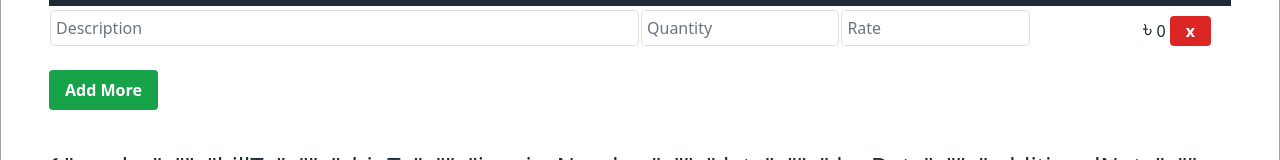
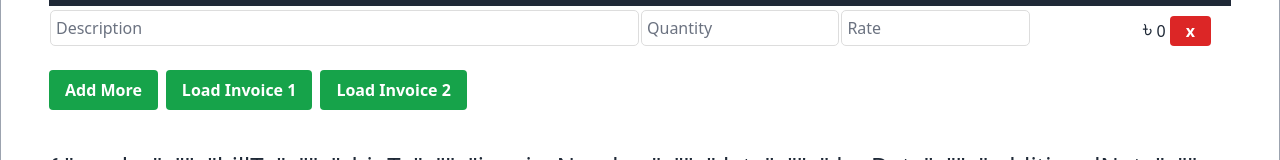
Before and after one commit to theictpark/Simple-invoice-in-Vue, a Vue app: page / in a window 1280 px wide. Shown: the part 511-671 px from the top of the page. Built offline with nearby package versions, Linux system fonts and the light colour scheme.

Commit message:
load external data

```diff
--- a/src/App.vue
+++ b/src/App.vue
@@ -1,5 +1,6 @@
 <script setup>
 import { invoice } from "./data/invoice";
+import {invoice1, invoice2} from "./data/data";
 
 function addMoreItem() {
     invoice.items.push({
@@ -101,6 +102,12 @@ function getTotal() {
             <button @click="addMoreItem()" class="mt-5 bg-green-600 hover:bg-green-700 text-white font-bold py-2 px-4 rounded">
                 Add More
             </button>
+            <button @click="Object.assign(invoice, invoice1)" class="ml-2 mt-5 bg-green-600 hover:bg-green-700 text-white font-bold py-2 px-4 rounded">
+                Load Invoice 1
+            </button>
+            <button @click="Object.assign(invoice, invoice2)" class="ml-2 mt-5 bg-green-600 hover:bg-green-700 text-white font-bold py-2 px-4 rounded">
+                Load Invoice 2
+            </button>
             <p class="mt-10 text-gray-800 text-2xl">
               {{ invoice }}
             </p>
--- /dev/null
+++ b/src/data/data.js
@@ -0,0 +1,35 @@
+const invoice1 = {
+    sender: 'John Doe',
+    billTo: 'Donuld Duck',
+    shipTo: 'Donuld Ducks Office Address',
+    invoiceNumber: 'DD-016',
+    date: '08/01/2023',
+    dueDate: '08/05/2023',
+    additionalNote: 'Not Applicable',
+    items: [{ "description": "Frontend", "quantity": 23, "rate": 50, "amount": 1150 }, { "description": "Backend", "quantity": 40, "rate": 50, "amount": 2000 }, { "description": "Devops", "quantity": 10, "rate": 150, "amount": 1500 }],
+    notes: 'Account Number: 0199283',
+    terms: 'Send by wire transfer',
+    subtotal: '',
+    tax: '10',
+    total: '',
+
+}
+
+const invoice2 = {
+    sender: 'Jane Doe',
+    billTo: 'Uncle Tom',
+    shipTo: 'Uncle Toms Office Address',
+    invoiceNumber: 'UT-012',
+    date: '07/31/2023',
+    dueDate: '08/03/2023',
+    additionalNote: 'Not Applicable',
+    items: [{ "description": "Water", "quantity": 5, "rate": 1, "amount": 0 }, { "description": "Burger", "quantity": 5, "rate": 4, "amount": 20 }, { "description": "Bread", "quantity": 3, "rate": 2, "amount": 6 }, { "description": "French Fry", "quantity": 6, "rate": 3, "amount": 18 }],
+    notes: 'Counter Number 3',
+    terms: 'Pay by cash',
+    subtotal: '',
+    tax: '20',
+    total: '',
+
+}
+
+export { invoice1, invoice2}
```
